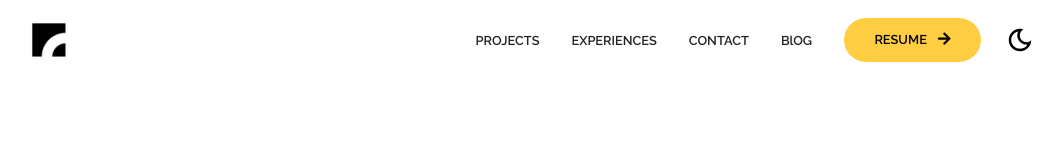
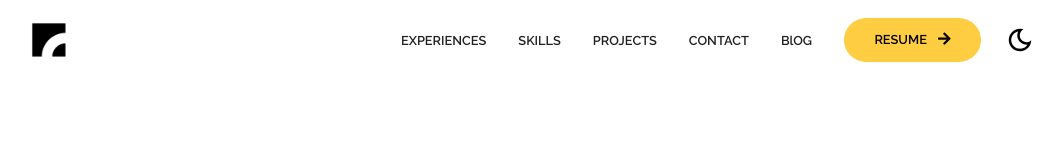
Before and after one commit to bayan-j/portfolio-Bayan, a plain HTML site: page index.html in a window 1280 px wide. Shown: the top 141 px of the page, without its empty margins (93-1155 px from the left). Drawn offline with Linux system fonts and the light colour scheme; files whose address does not match are found by name.

Commit message:
Update index.html

```diff
--- a/index.html
+++ b/index.html
@@ -98,8 +98,9 @@
           </h1>
           <!-- Navbar links -->
           <ul class="nav-menu">
+            <li><a class="nav-link" href="#experience">EXPERIENCES</a></li>
+            <li><a class="nav-link" href="#skill">SKILLS</a></li>
             <li><a class="nav-link" href="#projects">PROJECTS</a></li>
-            <li><a class="nav-link" href="#experience">EXPERIENCES</a></li>
             <li><a class="nav-link" href="#social">CONTACT</a></li>
             <li><a class="nav-link" href="#">BlOG</a></li>
             <li>
```
